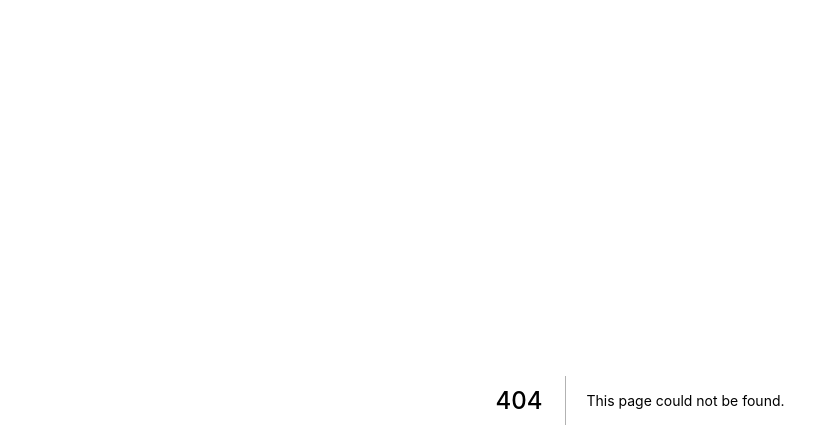
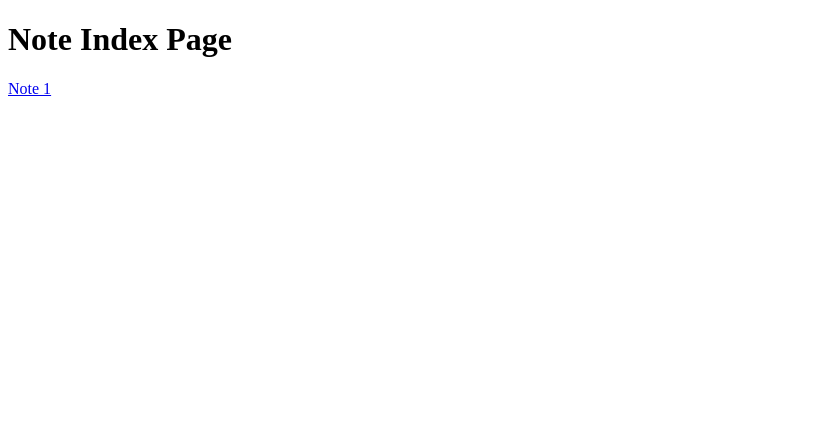
Before and after one commit to Melnee/nextjs-test-app, a Next.js app: page /notes in a window 1280 px wide. Before the commit this address had no page. Shown: the top 448 px of the page, without its empty margins (0-839 px from the left). Built offline with nearby package versions, Linux system fonts and the light colour scheme.

Commit message:
create sub route index in /notes

```diff
--- /dev/null
+++ b/pages/notes/index.jsx
@@ -0,0 +1,18 @@
+import React from 'react'
+import Link from 'next/link'
+
+
+const Page = () => (
+<div>
+    <h1>Note Index Page</h1>
+    <Link href="/notes/[id].jsx" as={'/notes/1'}>
+    {/* the as allows you to pass in a param */}
+    {/* could also do '/notes/${var} */}
+    {/* remember the href has to reference the filename */}
+        <a>
+            Note 1
+        </a>
+    </Link>
+</div>
+)
+export default Page
```
